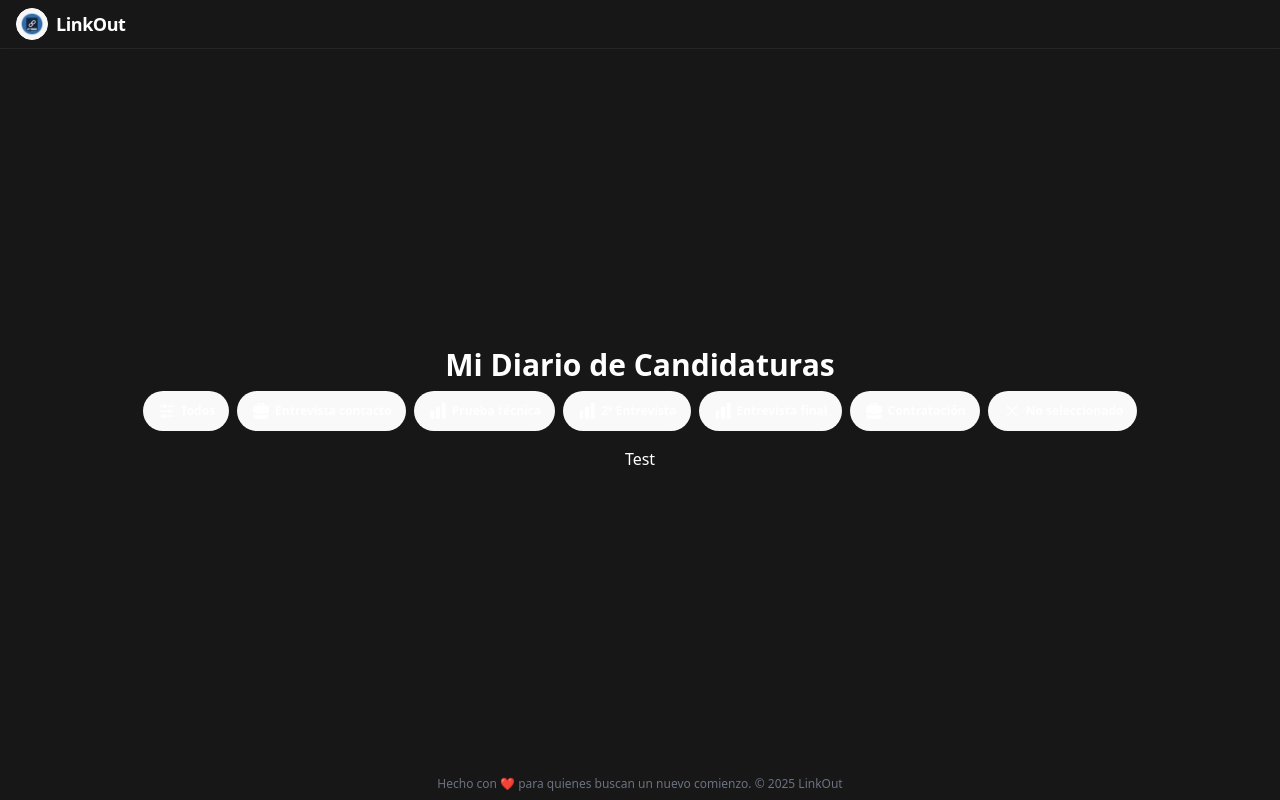
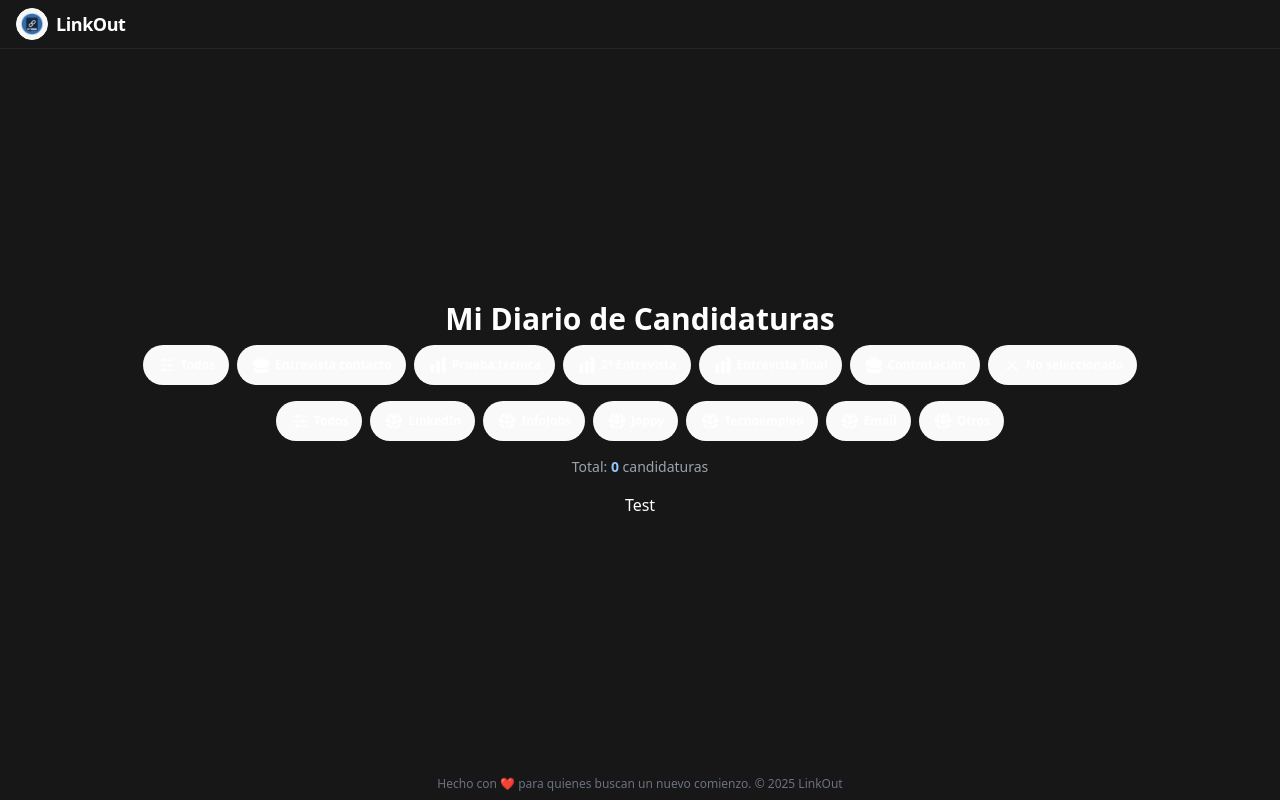
Before and after one commit to titicuevas/Linkout, a React (Vite) app: page /candidaturas in a window 1280 px wide. Built offline with nearby package versions, Linux system fonts and the light colour scheme; no server answers; the HTML template or start-up script is replaced by a standard one.

Commit message:
Editando el candidaturas

```diff
--- a/src/pages/candidaturas/index.jsx
+++ b/src/pages/candidaturas/index.jsx
@@ -1,6 +1,6 @@
 import React from 'react';
 import Layout from '../../components/Layout';
-import { AdjustmentsHorizontalIcon, BriefcaseIcon, ChartBarIcon, XMarkIcon } from '@heroicons/react/24/solid';
+import { AdjustmentsHorizontalIcon, BriefcaseIcon, ChartBarIcon, XMarkIcon, GlobeAltIcon } from '@heroicons/react/24/solid';
 
 export default function CandidaturasIndex() {
   return (
@@ -29,6 +29,30 @@ export default function CandidaturasIndex() {
           <XMarkIcon className="w-5 h-5 mr-1" /> No seleccionado
         </button>
       </div>
+      <div className="flex gap-2 flex-wrap justify-center mb-4">
+        <button className="px-3 py-2 rounded-full border-2 font-bold text-xs flex items-center">
+          <AdjustmentsHorizontalIcon className="w-5 h-5 mr-1" /> Todos
+        </button>
+        <button className="px-3 py-2 rounded-full border-2 font-bold text-xs flex items-center">
+          <GlobeAltIcon className="w-5 h-5 mr-1" /> LinkedIn
+        </button>
+        <button className="px-3 py-2 rounded-full border-2 font-bold text-xs flex items-center">
+          <GlobeAltIcon className="w-5 h-5 mr-1" /> InfoJobs
+        </button>
+        <button className="px-3 py-2 rounded-full border-2 font-bold text-xs flex items-center">
+          <GlobeAltIcon className="w-5 h-5 mr-1" /> Joppy
+        </button>
+        <button className="px-3 py-2 rounded-full border-2 font-bold text-xs flex items-center">
+          <GlobeAltIcon className="w-5 h-5 mr-1" /> Tecnoempleo
+        </button>
+        <button className="px-3 py-2 rounded-full border-2 font-bold text-xs flex items-center">
+          <GlobeAltIcon className="w-5 h-5 mr-1" /> Email
+        </button>
+        <button className="px-3 py-2 rounded-full border-2 font-bold text-xs flex items-center">
+          <GlobeAltIcon className="w-5 h-5 mr-1" /> Otros
+        </button>
+      </div>
+      <div className="text-sm text-gray-400 text-center mb-4">Total: <span className="font-bold text-blue-300">0</span> candidaturas</div>
       <div>Test</div>
     </Layout>
   );
```
